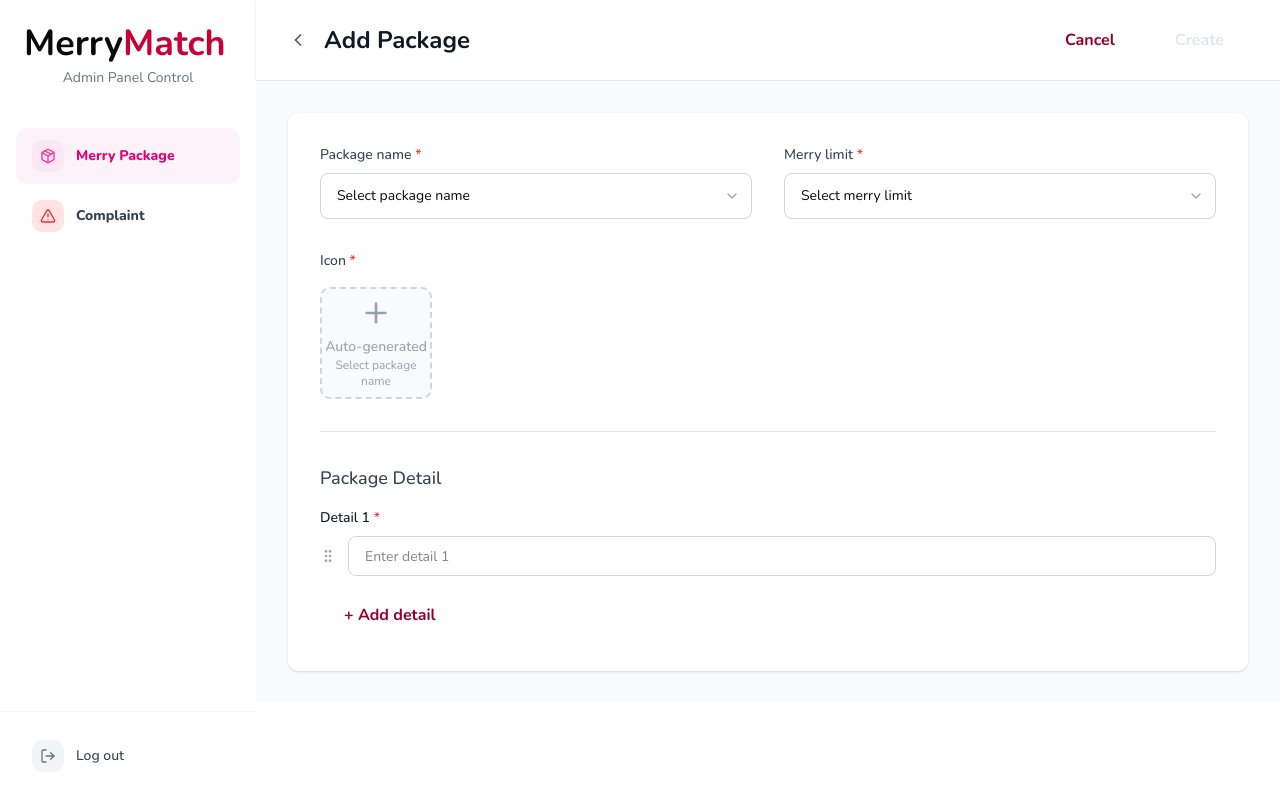
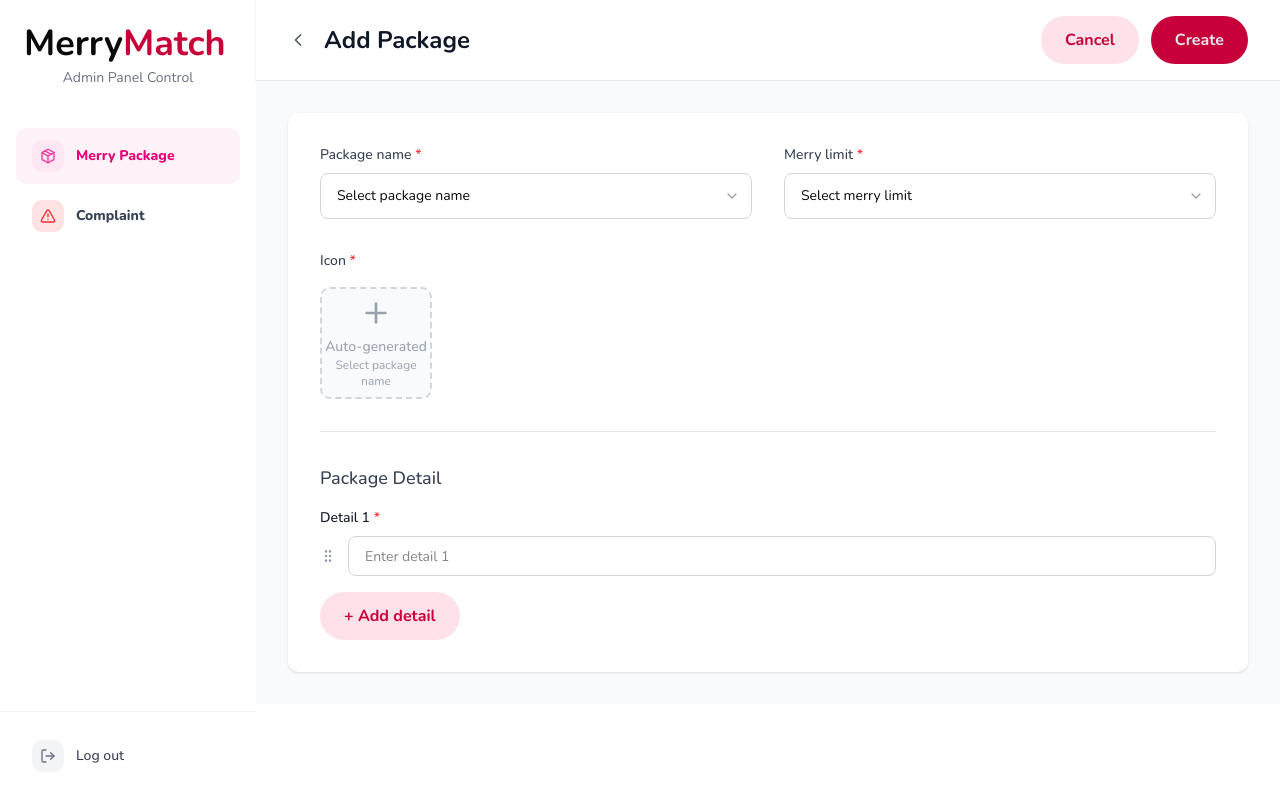
Before and after one commit to Ball-SE/merry-match, a Next.js app: page /admin in a window 1280 px wide. Both pictures are taken after typing "Sample" into the empty fields and a click on the button "Add Package". Built offline with nearby package versions, Linux system fonts and the light colour scheme.

Commit message:
style: update button styles

```diff
--- a/src/components/admin/PackageForm.tsx
+++ b/src/components/admin/PackageForm.tsx
@@ -269,7 +269,21 @@ const PackageForm: React.FC<PackageFormProps> = ({ isEdit, editingPackage, onSub
             <button
               type="button"
               onClick={addDetail}
-              className="button-secondary inline-flex items-center text-sm"
+              style={{
+                borderRadius: '99px',
+                fontFamily: 'Nunito, sans-serif',
+                color: '#C70039',
+                backgroundColor: '#FFE1EA',
+                fontWeight: 700,
+                fontSize: '16px',
+                padding: '12px 24px',
+                transition: 'background 0.2s',
+                border: 'none',
+                cursor: 'pointer',
+                display: 'inline-flex',
+                alignItems: 'center',
+                gap: '8px',
+              }}
             >
               + Add detail
             </button>
--- a/src/components/admin/TopNavigation.tsx
+++ b/src/components/admin/TopNavigation.tsx
@@ -44,7 +44,21 @@ const TopNavigation: React.FC<TopNavigationProps> = ({
             </div>
             <button
               onClick={handleAddPackage}
-              className="button-primary flex items-center space-x-2 transition-colors"
+              style={{
+                borderRadius: '99px',
+                fontFamily: 'Nunito, sans-serif',
+                color: '#E4E6ED',
+                backgroundColor: '#C70039',
+                fontWeight: 700,
+                fontSize: '16px',
+                padding: '12px 24px',
+                transition: 'background 0.2s',
+                border: 'none',
+                cursor: 'pointer',
+                display: 'flex',
+                alignItems: 'center',
+                gap: '8px',
+              }}
             >
               <Plus className="w-4 h-4" />
               <span>Add Package</span>
@@ -56,14 +70,36 @@ const TopNavigation: React.FC<TopNavigationProps> = ({
             <button
               type="button"
               onClick={() => setCurrentView('list')}
-              className="button-secondary"
+              style={{
+                borderRadius: '99px',
+                fontFamily: 'Nunito, sans-serif',
+                color: '#C70039',
+                backgroundColor: '#FFE1EA',
+                fontWeight: 700,
+                fontSize: '16px',
+                padding: '12px 24px',
+                transition: 'background 0.2s',
+                border: 'none',
+                cursor: 'pointer',
+              }}
             >
               Cancel
             </button>
             <button
               type="submit"
               form="package-form"
-              className="button-primary"
+              style={{
+                borderRadius: '99px',
+                fontFamily: 'Nunito, sans-serif',
+                color: '#E4E6ED',
+                backgroundColor: '#C70039',
+                fontWeight: 700,
+                fontSize: '16px',
+                padding: '12px 24px',
+                transition: 'background 0.2s',
+                border: 'none',
+                cursor: 'pointer',
+              }}
             >
               {currentView === 'add' ? 'Create' : 'Save Changes'}
             </button>
```
